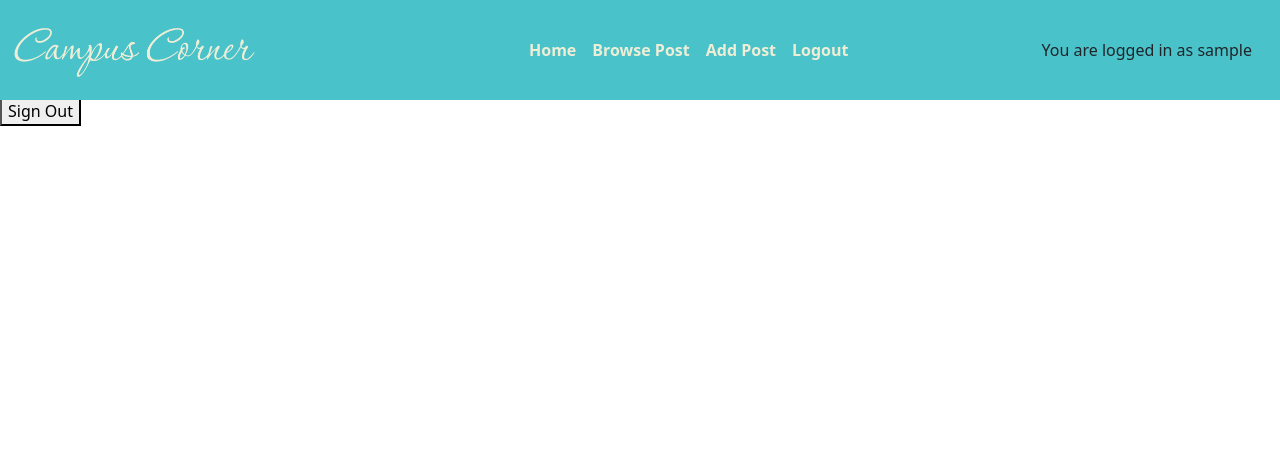
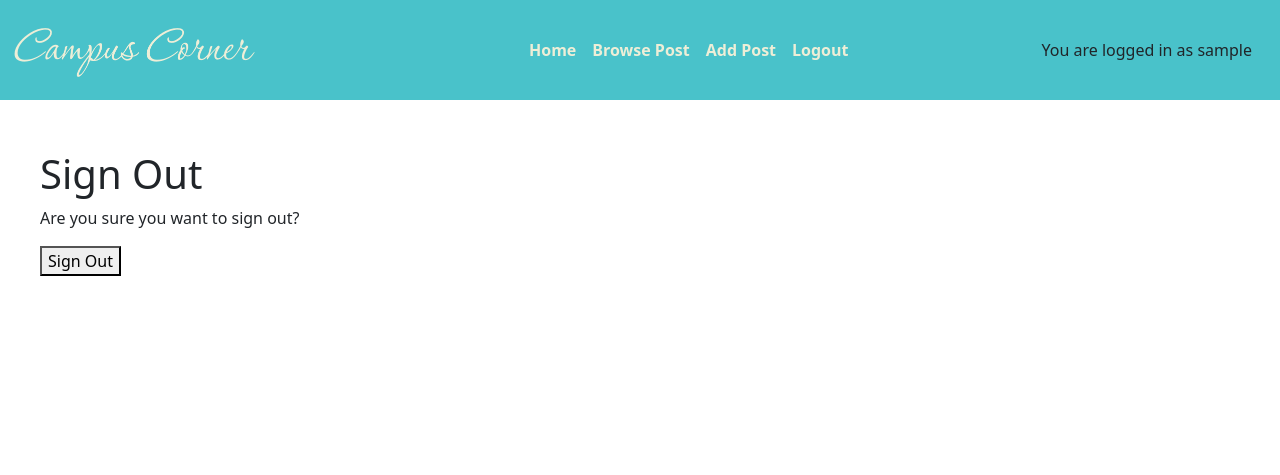
Before and after one commit to JyotiHambir-BC/campus-corner, a Django app: page /accounts/logout/ in a window 1280 px wide. Shown: the top 475 px of the page. Run offline with Django 4.2, Linux system fonts and the light colour scheme; the visitor is signed in with stand-in values (Sample User, id 1); parts of the project's set-up code (start-up, migrations or seed data) failed here and were passed over; some libraries are stand-ins or nearby versions.

Commit message:
add margin for signup and login page

```diff
--- a/static/css/styles.css
+++ b/static/css/styles.css
@@ -1,3 +1,10 @@
+/* Homepage body */
+.main-body {
+    margin-left: 2.5rem;
+    margin-top: 50px;
+}
+
+
 /* Navbar */
 
 .navbar {
--- a/templates/account/login.html
+++ b/templates/account/login.html
@@ -6,6 +6,7 @@
 {% block head_title %}{% trans "Sign In" %}{% endblock head_title %}
 
 {% block content %}
+<div class="main-body">
 
 <h1>{% trans "Sign In" %}</h1>
 
@@ -42,5 +43,6 @@ for a {{ site_name }} account and sign in below:{% endblocktrans %}</p>
   <a class="button secondaryAction" href="{% url 'account_reset_password' %}">{% trans "Forgot Password?" %}</a>
   <button class="primaryAction" type="submit">{% trans "Sign In" %}</button>
 </form>
+</div>
 
 {% endblock content %}
--- a/templates/account/logout.html
+++ b/templates/account/logout.html
@@ -5,6 +5,7 @@
 {% block head_title %}{% trans "Sign Out" %}{% endblock head_title %}
 
 {% block content %}
+<div class="main-body">
   <h1>{% trans "Sign Out" %}</h1>
 
   <p>{% trans 'Are you sure you want to sign out?' %}</p>
@@ -12,10 +13,10 @@
   <form method="post" action="{% url 'account_logout' %}">
     {% csrf_token %}
     {% if redirect_field_value %}
-  <input type="hidden" name="{{ redirect_field_name }}" value="{{ redirect_field_value }}"/>
+    <input type="hidden" name="{{ redirect_field_name }}" value="{{ redirect_field_value }}" />
     {% endif %}
     <button type="submit">{% trans 'Sign Out' %}</button>
   </form>
-
+</div>
 
 {% endblock content %}
--- a/templates/account/signup.html
+++ b/templates/account/signup.html
@@ -5,6 +5,7 @@
 {% block head_title %}{% trans "Signup" %}{% endblock head_title %}
 
 {% block content %}
+<div class="main-body">
 <h1>{% trans "Sign Up" %}</h1>
 
 <p>{% blocktrans %}Already have an account? Then please <a href="{{ login_url }}">sign in</a>.{% endblocktrans %}</p>
@@ -17,5 +18,6 @@
   {% endif %}
   <button type="submit">{% trans "Sign Up" %} &raquo;</button>
 </form>
+</div>
 
 {% endblock content %}
--- a/templates/base.html
+++ b/templates/base.html
@@ -28,7 +28,7 @@
 <body class="d-flex flex-column h-100 main-bg">
 
     <!-- Navigation -->
-    <nav class="navbar navbar-expand-lg fixed-top">
+    <nav class="navbar navbar-expand-lg">
         <div class="container-fluid">
 
             <a class="navbar-brand" href="{% url 'home' %}">
```
Also changed, not shown: room/templates/room/index.html (+18 -8 lines). Lines whose indentation alone changed are shown as unchanged.
